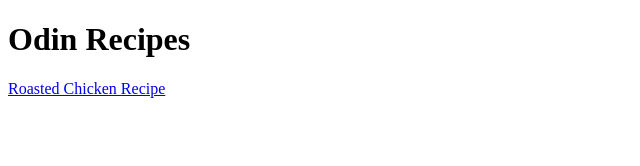
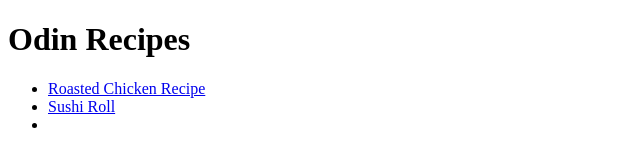
Before and after one commit to moreyball/odin-recipes, a plain HTML site: page index.html in a window 1280 px wide. Shown: the whole page, without its empty margins (0-640 px from the left). Drawn offline with Linux system fonts and the light colour scheme.

Commit message:
recipe page pho and sushi

```diff
--- a/index.html
+++ b/index.html
@@ -6,6 +6,10 @@
 </head>
 <body>
     <h1>Odin Recipes</h1>
-    <a href="recipes/roasted-chicken.html">Roasted Chicken Recipe</a>
+    <ul>
+    <li><a href="recipes/roasted-chicken.html">Roasted Chicken Recipe</a></li>
+    <li><a href="recipes/sushi-roll.html">Sushi Roll</a></li>
+    <li><a href="recipes/authentic-pho.html"></a></li>
+    </ul>
 </body>
 </html>
```
Also changed, not shown: recipes/authentic-pho.html (added, +11 -0 lines), recipes/sushi-roll.html (added, +10 -0 lines).
